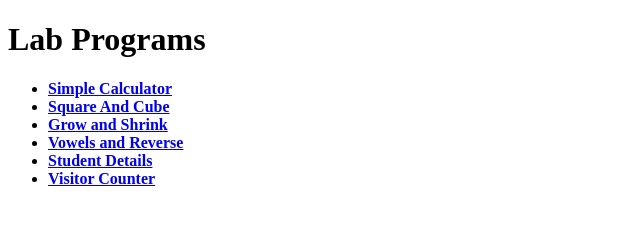
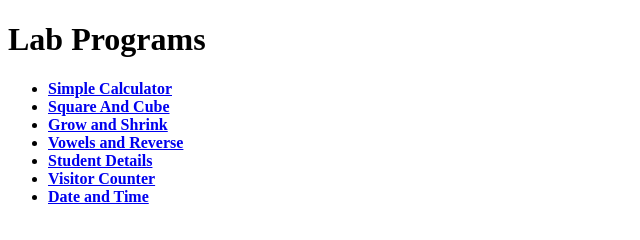
Before and after one commit to Vinay2212/Web_Lab, a plain HTML site: page index.html in a window 1280 px wide. Shown: the whole page, without its empty margins (0-640 px from the left). Drawn offline with Linux system fonts and the light colour scheme.

Commit message:
Index page

```diff
--- a/index.html
+++ b/index.html
@@ -12,5 +12,6 @@
 	<li><a href="Vowels and Reverse.html"><b>Vowels and Reverse</b></a></li>
 	<li><a href="Student Details.xml"><b>Student Details</b></a></li>
 	<li><a href="counter.php"><b>Visitor Counter</b></a></li>
+	<li><a href="Date and Time.php"><b>Date and Time</b></a></li>
     </ul>
 </body>
```
